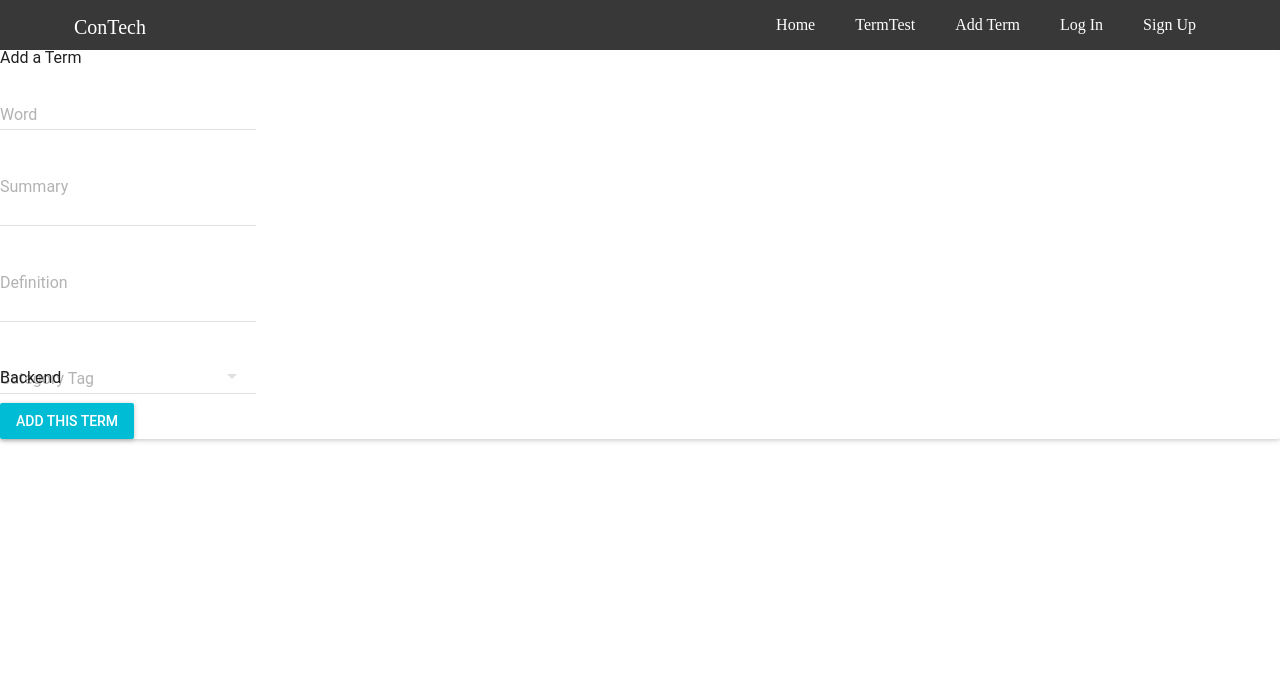
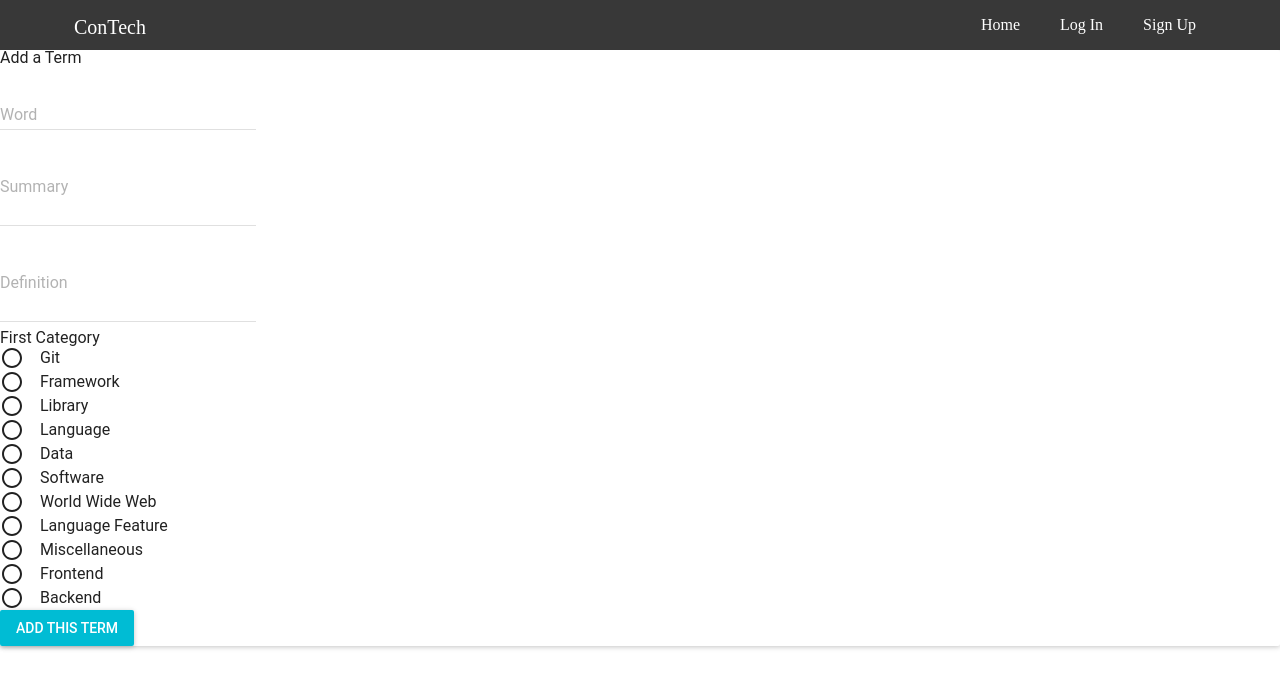
Before and after one commit to dbdoyle182/Contech, a React (Create React App) app in the folder client/: page /addterm in a window 1280 px wide. Shown: the top 688 px of the page. Built offline with nearby package versions, Linux system fonts and the light colour scheme.

Commit message:
tags selection working

```diff
--- a/client/src/App.js
+++ b/client/src/App.js
@@ -3,12 +3,9 @@ import HomePage from './components/HomePage';
 import {BrowserRouter as Router, Route, Switch } from 'react-router-dom';
 import LoginPage from './containers/LoginPage.js';
 import SignUpPage from './containers/SignUpPage.js';
-import DashboardPage from './components/Dashboard.js';
-import Auth from './utils/Auth.js'
 import LogoutFunction from './containers/LogoutFunction';
 import Navbar from './components/Navbar.js';
 import TermPage from './components/TermPage';
-import BrowseBar from './components/BrowseBar'
 import TermFormPage from './containers/TermFormPage';
 
 class App extends Component {
--- a/client/src/components/Navbar.js
+++ b/client/src/components/Navbar.js
@@ -22,6 +22,11 @@ const Navbar = () => (
           }>
                     <span className="nav-link">Home</span>
                 </Link>
+                <Link to='/addterm' className={
+                    window.location.pathname === "/" ? "nav-link active" : "nav-link"
+                  }>
+                    <span className="nav-link">Add Term</span>
+                </Link>
                 <Link to='/logout' className={
             window.location.pathname === "/" ? "nav-link active" : "nav-link"
           }>
@@ -34,16 +39,6 @@ const Navbar = () => (
             window.location.pathname === "/" ? "nav-link active" : "nav-link"
           }>
                     <span className="nav-link">Home</span>
-                </Link>
-                <Link to='/term' className={
-            window.location.pathname === "/" ? "nav-link active" : "nav-link"
-          }>
-                    <span className="nav-link">TermTest</span>
-                </Link>
-                <Link to='/addterm' className={
-            window.location.pathname === "/" ? "nav-link active" : "nav-link"
-          }>
-                     <span className="nav-link">Add Term</span>
                 </Link>
                 <Link to='/login' className={
             window.location.pathname === "/" ? "nav-link active" : "nav-link"
--- a/client/src/components/SearchBar/SearchBar.js
+++ b/client/src/components/SearchBar/SearchBar.js
@@ -2,7 +2,6 @@ import React from "react";
 import "./SearchBar.css";
 import axios from 'axios';
 import { Link } from 'react-router-dom';
-import LoginPage from '../../containers/LoginPage';
 import AutoComplete from 'material-ui/AutoComplete';
 
 class SearchBar extends React.Component {
--- a/client/src/components/TermRelevant/TermRelevant.js
+++ b/client/src/components/TermRelevant/TermRelevant.js
@@ -6,8 +6,8 @@ const TermRelevant = props => (
 
 
     <div className="termRelevant">
-        <button onClick={() => {window.location.reload()}}><Link to={'/search/' + props.relevant1} replace>{props.relevant1}</Link></button>
-        <button onClick={() => {window.location.reload()}}><Link to={'/search/' + props.relevant2} replace>{props.relevant2}</Link></button>
+        {props.relevant1 && <button onClick={() => {window.location.reload()}}><Link to={'/search/' + props.relevant1} replace>{props.relevant1}</Link></button>}
+        {props.relevant2 && <button onClick={() => {window.location.reload()}}><Link to={'/search/' + props.relevant2} replace>{props.relevant2}</Link></button>}
     </div>
 );
 
--- a/client/src/components/TermTags/TermTags.js
+++ b/client/src/components/TermTags/TermTags.js
@@ -4,8 +4,8 @@ import "./TermTags.css";
 
 const TermTags = props => (
     <div className="termTags">
-        <button><Link to={'/search/' + props.tags1}>{props.tags1}</Link></button>
-        <button><Link to={'/search/' + props.tags2}>{props.tags2}</Link></button>
+        {props.tags1 && <button><Link to={'/search/' + props.tags1}>{props.tags1}</Link></button>}
+        {props.tags2 && <button><Link to={'/search/' + props.tags2}>{props.tags2}</Link></button>}
     </div>
 );
 
--- a/client/src/containers/TermFormPage.js
+++ b/client/src/containers/TermFormPage.js
@@ -1,5 +1,5 @@
 import React, { Component } from 'react';
-import { Card, TextField, RaisedButton, MenuItem, SelectField, Checkbox } from 'material-ui'
+import { Card, TextField, RaisedButton, MenuItem, RadioButton, RadioButtonGroup} from 'material-ui'
 
 const filtertags = ['Git','Framework','Library','Language','Data','Software','World Wide Web', 'Language Feature', 'Miscellaneous','Frontend','Backend'];
 
@@ -24,7 +24,6 @@ class TermFormPage extends Component {
         this.processForm = this.processForm.bind(this);
         this.changeWord = this.changeWord.bind(this);
         this.selectItems = this.selectItems.bind(this);
-        this.handleChange = this.handleChange.bind(this);
     }
 
 
@@ -47,19 +46,12 @@ class TermFormPage extends Component {
 
     selectItems() {
         return filtertags.map(tag => (
-            <MenuItem
+            <RadioButton
                 key={filtertags.indexOf(tag)}
-                value={this.state.tags1}
-                primaryText={tag}
-                name='tags1'
+                value={tag}
+                label={tag}
             />
         ));
-    }
-
-    handleChange = (event, index, value) => {
-        console.log(index)
-        console.log(value)
-        this.setState({value})
     }
 
     render() {
@@ -109,19 +101,18 @@ class TermFormPage extends Component {
                 </div>
 
                 <div className='field-line'>
-                    <SelectField
-                        floatingLabelText='Category Tag'
-                        value={this.state.tags1}
-                        onChange={this.handleChange}
-                        name='tags1'
-                    >
-                    {this.selectItems()}
-                    </SelectField>
+                    <h4>First Category</h4>
+                    <RadioButtonGroup name='tags1' value={this.state.tags1} onChange={this.changeWord}>
+                        {this.selectItems()}
+                    </RadioButtonGroup>
                 </div>
 
-                <div className='field-line'>
-
-                </div>
+                {this.state.tags1 !== '' && <div className='field-line'>
+                    <h4>Second Category</h4>
+                    <RadioButtonGroup name='tags2' value={this.state.tags2} onChange={this.changeWord}>
+                        {this.selectItems()}
+                    </RadioButtonGroup>
+                </div>}
 
                 <div className='field-line'>
                 </div>
```
